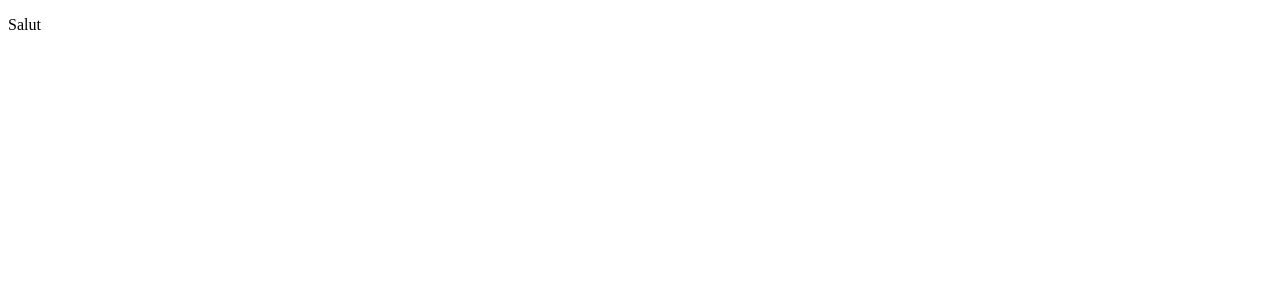
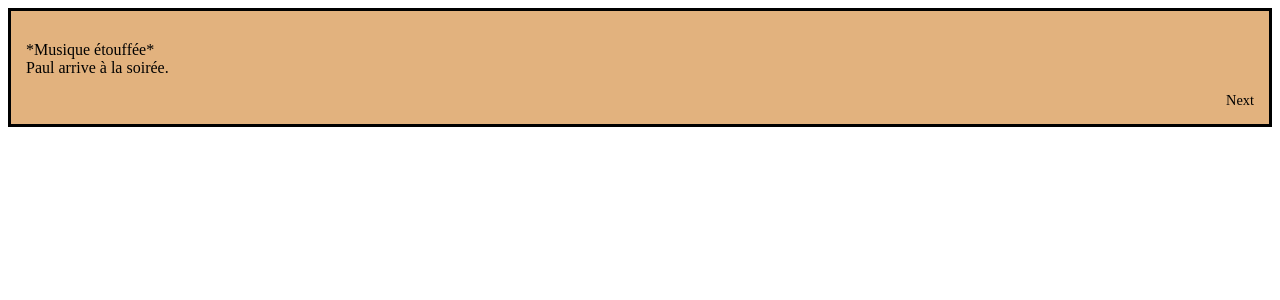
Before and after one commit to lucaasmth/ISToire_de_Q, a React (Create React App) app: page / in a window 1280 px wide. Shown: the top 300 px of the page. Built offline with nearby package versions, Linux system fonts and the light colour scheme.

Commit message:
dialogue terminés

```diff
--- a/package.json
+++ b/package.json
@@ -9,6 +9,7 @@
     "react": "^18.2.0",
     "react-dom": "^18.2.0",
     "react-scripts": "5.0.1",
+    "react-spring": "^9.5.5",
     "web-vitals": "^2.1.4"
   },
   "scripts": {
--- a/src/App.js
+++ b/src/App.js
@@ -1,11 +1,11 @@
+import React from "react";
 
+import Scenario from "./Scenario";
 
-function App() {
+export default function App() {
   return (
     <div className="App">
-      <p> Salut</p>
+      <Scenario />
     </div>
   );
 }
-
-export default App;
--- /dev/null
+++ b/src/DialogBox.js
@@ -0,0 +1,68 @@
+import React, { useMemo } from "react";
+import { animated, useTransition } from "react-spring";
+
+import "./styles.css";
+
+const Message = ({ message }) => {
+    const items = useMemo(
+      () =>
+        message.message.split("").map((letter, index) => ({
+          item: letter,
+          key: index
+        })),
+      [message]
+    );
+    const transitions = useTransition(items, {
+      trail: 20,
+      from: { display: "none" },
+      enter: { display: "" }
+    });
+    return (
+        <div className="DialogMessage">
+        {transitions((styles, item, key) => {
+            console.log(item);
+          return (
+            <animated.span key={key} style={styles} >
+                {item.item === "\n"
+                ? <br />
+                : item.item
+                }
+            </animated.span>
+          );
+        })}
+      </div>
+/*      <div dangerouslySetInnerHTML={ { __html: message.message.replace('\n', '<br>') } }>
+
+      </div>*/
+    );
+  };
+
+class DialogBox extends React.Component {
+    constructor(props) {
+        super(props);
+        this.messages = props.messages;
+        this.state = {
+            currentMessage: 0
+        };
+    }
+
+    render() {
+        const handleClick = () => {
+            if (this.state.currentMessage < this.messages.length - 1) {
+                this.setState({ currentMessage: this.state.currentMessage + 1 })
+            } else {}
+        };
+
+        return (
+            <div className="DialogBox">
+                <div className="dialogTitle" dangerouslySetInnerHTML={ {__html: this.messages[this.state.currentMessage].speaker.replace("\n", "<br>") } }></div>
+                <Message message={this.messages[this.state.currentMessage]} key={this.state.currentMessage} />
+                <div onClick={handleClick} className="dialogFooter">
+                    Next
+                </div>
+            </div>
+        );
+    };
+};
+
+export default DialogBox;
--- /dev/null
+++ b/src/Scenario.js
@@ -0,0 +1,103 @@
+
+/*
+function App() {
+  return (
+    <div className="App">
+      <p> Salut</p>
+    </div>
+  );
+}
+*/
+
+import React from "react";
+
+import DialogBox from "./DialogBox";
+import "./styles.css";
+
+
+class Scenario extends React.Component {
+    constructor(props) {
+        super(props);
+        this.id = 1;
+        this.messages = [""];
+        this.speakers = ["", /*Narrateur, en italique?*/ "Paul", "Julie", "Intervenant","Amie"];
+        switch(this.id){//props.match?.params?.id) {
+            case 1:
+                this.messages = [
+{speaker: this.speakers[0], message: "*Musique étouffée*\n"+this.speakers[1]+" arrive à la soirée." },
+{speaker: this.speakers[0], message: "*Musique de soirée* \nIl remarque son amie "+this.speakers[2]},
+{speaker: this.speakers[2], message: "Hé "+this.speakers[1]+" viens voir ! Voyons si t’as une bonne mémoire, viens jouer au Mémor-IST !" },
+{speaker: this.speakers[1], message: "Ça a l’air sympa, je vais essayer !" } //choix possible, ajouter action
+                  ];
+                break;
+            case 2:
+                this.messages = [
+    {speaker: this.speakers[0], message: "*Musique romantique/caliente* \n Après s'être longuement tchatché, ils partent dans une chambre" },
+    {speaker: this.speakers[0], message: "*Musique romantique/caliente* \n *Dans une chambre*" },
+    {speaker: this.speakers[2], message: "Bon ... Tu es prêt?" },
+    {speaker: this.speakers[1], message: "Oui... Mince ! J’ai failli oublier, tu as un préservatif ?" },
+    {speaker: this.speakers[2], message: "*Fouille dans ses affaires* Non et toi?" },
+    {speaker: this.speakers[1], message: "Non plus... et je ne me suis pas encore fait tester..." },
+    {speaker: this.speakers[2], message: "Dommage..." },
+    {speaker: this.speakers[0], message: "Ils sortent tous les deux de la pièce, déçus" },
+    {speaker: this.speakers[0], message: "*Son de soirée étouffé* Paul part aux toilettes, récupère un journal et s'installe" },
+        ];
+                break;
+            case 3:
+                this.messages = [
+    {speaker: this.speakers[0], message: "*Son de soirée étouffé* \n "+this.speakers[1]+" finit son mot croisés et sort" },
+    {speaker: this.speakers[1], message: "Il était pas si dur ce Mot Crois’Herpes”" },
+    {speaker: this.speakers[3], message: "Des mots croisés au toilettes? Pendant que tout le monde est en train de s’amuser dehors? T’es sûr que ça va?" },
+    {speaker: this.speakers[2], message: "Tout se passait super bien avec "+this.speakers[2]+"."
+    +" Malheureusement je ne me suis pas fait tester et on n'avait de préservatif."
+    +" Par sécurité on a décidé de ne pas aller plus loin." },
+    {speaker: this.speakers[3], message: "Je peux te dépanner si tu veux. J’ai un autotest VIH qui est fiable si tu n’as pas pris de risque sur les 3 derniers mois." },
+    {speaker: this.speakers[1], message: "WOW merci! Je vais le faire et retrouver Julie !" }
+        ]
+            case 3:
+                this.messages = [
+    {speaker: this.speakers[0], message: "*Son de soirée étouffé* \n Paul et Julie de retrouvent" },
+    {speaker: this.speakers[0], message: "Paul est heureux suite à sa rencontre avec l'intervenant" },
+    {speaker: this.speakers[1], message: "*Montre l'auto-test* \n"+this.speakers[2]+" ! J’ai une bonne nouvelle, regarde ce que je viens de récupérer !" },
+    {speaker: this.speakers[2], message: "Oh ! Un auto-test ? Comment t’as eu ça ? " },
+    {speaker: this.speakers[1], message: "J’ai croisé l'intervenant aux toilettes, je lui raconté ce qu’il se passait et il me l’a donné" },
+    {speaker: this.speakers[2], message: "Tu l’as déjà utilisé ?" },
+    {speaker: this.speakers[1], message: "Oui, j’attends encore les résultats quelques minutes, et comme j’ai toujours été prudent ça devrait aller ! "},
+    {speaker: this.speakers[2], message: "Moi aussi j’ai une bonne nouvelle : j’ai croisé une amie qui nous va nous rendre service" },
+    {speaker: this.speakers[1], message: "Et alors ?" },
+    {speaker: this.speakers[0], message: "Revenons en arrière, lorsque "+this.speakers[2]+" et "+this.speakers[1]+" se sont quittés, et voyons ce qu'il s'est passé de son côté" },
+    {speaker: this.speakers[0], message: "....." },
+    {speaker: this.speakers[0], message: this.speakers[2]+" sort de la chambre, elle aussi déçue\n"
+    +"Elle va s'asseoir dans le canapé du salon et sort son portable pour jouer à son jeu favori : HépaShoot'it" }
+                ]
+            case 3: //après jeu shooter
+                this.messages = [
+    {speaker: this.speakers[0], message: "*Musique de soirée, bruits de discussion*\nl'amie de "+this.speakers[2]+"vient s'asseoir à côté d'elle" },
+    {speaker: this.speakers[4], message: "Ça a pas l’air d’aller "+this.speakers[2]+"... Lâche ton téléphone et profite un peu de la soirée!"},
+    {speaker: this.speakers[2], message: "Pas vraiment, on est montés avec "+this.speakers[1]+" et on avait pas de quoi se protéger, donc on n'a rien fait..." },
+    {speaker: this.speakers[4], message: "Vous avez bien réagi. Mais t'as pas vu !? L'intervenant distribue des préservatifs gratuits!" },
+    {speaker: this.speakers[2], message: "Ah ouais !? Tu me régales je vais direct en chercher !!" },
+    {speaker: this.speakers[0], message: "*Musique étouffée*\nDe retour dans la chambre avec nos deux tourtereaux"
++"Cette fois ils sont équipés et testés" },
+    {speaker: this.speakers[2], message: "Tu es toujours d'accord hein ?" },
+    {speaker: this.speakers[1], message: "Bien sûr et toi ?" },
+    {speaker: this.speakers[2], message: "Évidemment !" },
+    {speaker: this.speakers[0], message: "....." },
+    {speaker: this.speakers[0], message: "Ils vécurent heureux, n'eurent pas d'enfants ce soir là, et aucune IST."}
+       ]
+                break;
+    default:
+                break;
+        }
+    }
+
+    render() {
+        return(
+            <div className="App">
+                <DialogBox messages={this.messages} />
+            </div>
+        );
+    }
+};
+
+export default Scenario;
--- /dev/null
+++ b/src/styles.css
@@ -0,0 +1,20 @@
+.DialogBox {
+    background-color: #e2b27e;
+    border: solid;
+    /*border-image: url("/borderbox_simple.png") 25 / 10px 10px 10px 10px stretch;*/
+    padding: 15px;
+  }
+
+  .dialogTitle {
+    font-size: 1.1rem;
+    font-weight: bold;
+    margin-bottom: 15px;
+    white-space: pre-wrap;
+  }
+
+  .dialogFooter {
+    cursor: pointer;
+    font-size: 0.9rem;
+    margin-top: 15px;
+    text-align: end;
+  }
```
Also changed, not shown: src/Message.js (added, +34 -0 lines), src/index.js (line endings or trailing spaces), 1 other file (tests, documents, lock files or other folders).
